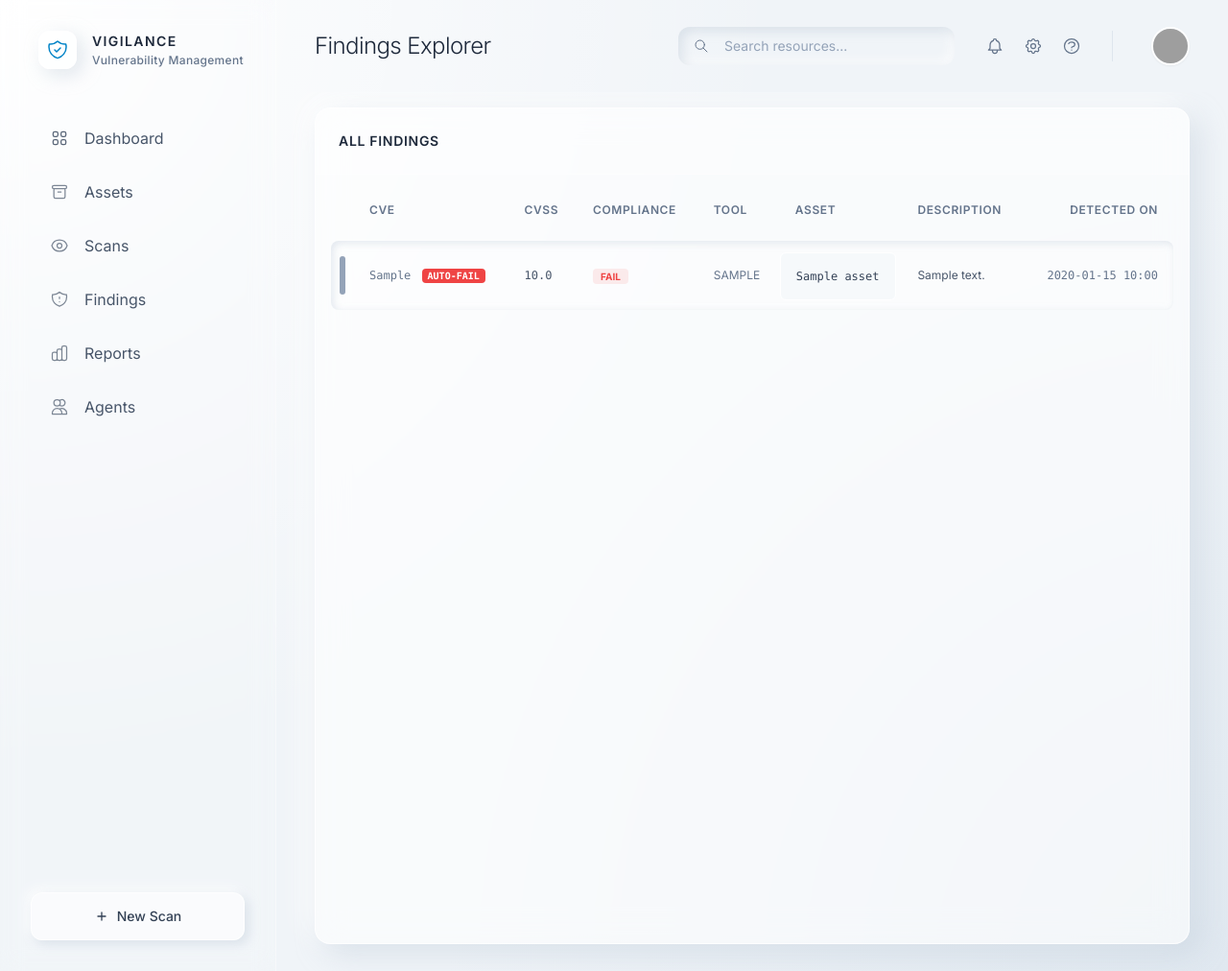
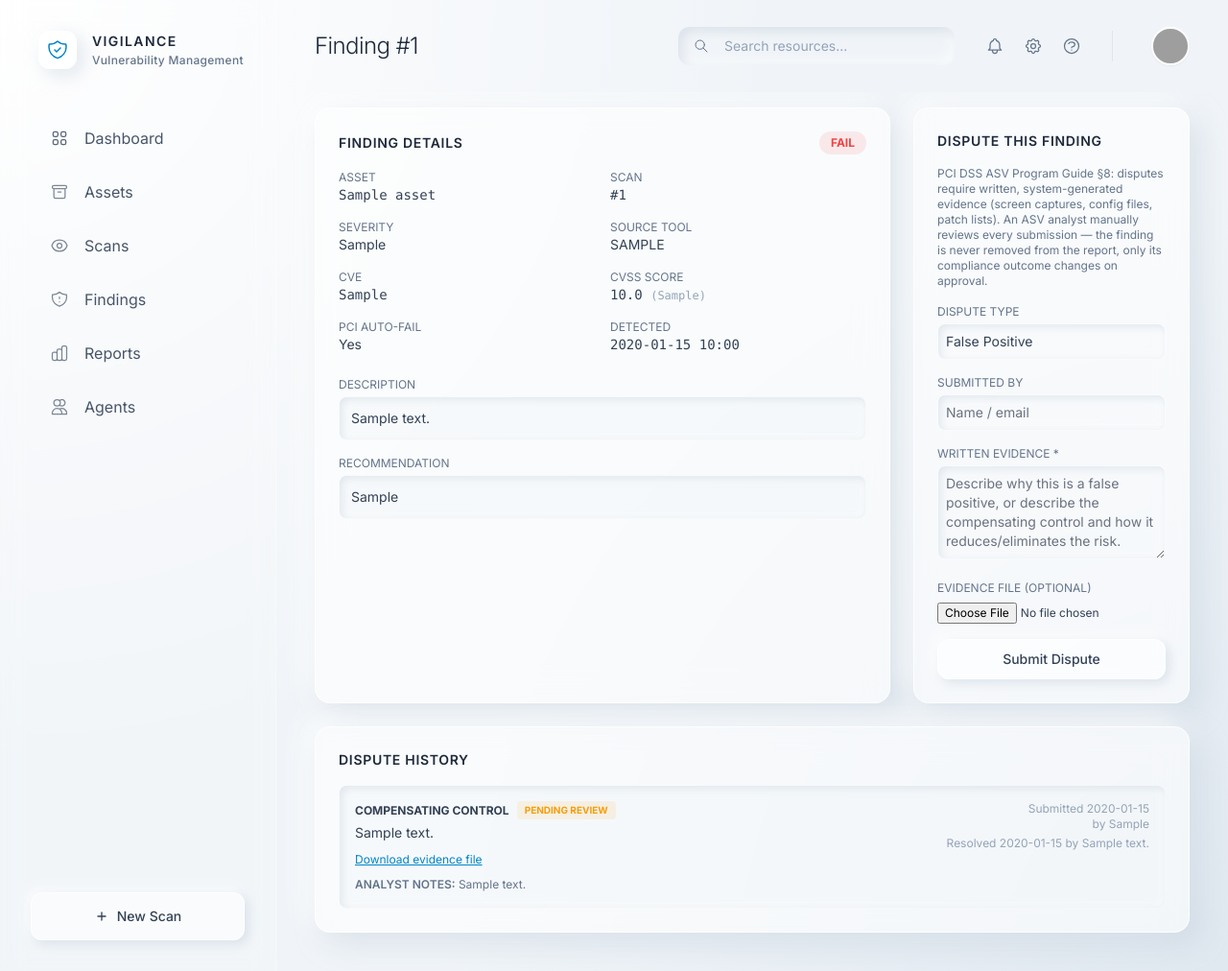
Before and after one commit to shagunchaudhary794/scanner, a Flask app: template templates/findings.html in a window 1280 px wide. Shown: the whole page at 96% size. Run offline with Flask 3, Linux system fonts and the light colour scheme; the template is opened without the code that fills it: values that come from a table or form of the project are taken from there, others are empty; tables that the repository leaves empty hold one stand-in row (values such as "Sample post"); some libraries are stand-ins or nearby versions; grey boxes are pictures that could not be loaded.

Commit message:
Update findings.html

```diff
--- a/templates/findings.html
+++ b/templates/findings.html
@@ -1,66 +1,124 @@
 {% extends "base.html" %}
-{% block title %}Findings - Vigilance SOC{% endblock %}
-{% block header_title %}Findings Explorer{% endblock %}
+{% block title %}Finding #{{ finding.id }} - Vigilance SOC{% endblock %}
+{% block header_title %}Finding #{{ finding.id }}{% endblock %}
 
 {% block content %}
-<section class="glacier-card flex flex-col overflow-hidden h-[calc(100vh-140px)] min-h-[500px]">
-    <div class="p-6 border-b border-white/40 flex justify-between items-center bg-white/20">
-        <h3 class="text-sm font-semibold text-slate-800 tracking-wider uppercase">All Findings</h3>
-    </div>
-    <div class="flex-1 overflow-auto p-4">
-        <table class="w-full text-left text-sm border-separate border-spacing-y-3">
-            <thead class="text-xs text-slate-500 uppercase tracking-wider sticky top-0 bg-transparent z-10">
-                <tr>
-                    <th class="pb-3 px-2 font-semibold w-6"></th>
-                    <th class="pb-3 px-4 font-semibold">CVE</th>
-                    <th class="pb-3 px-4 font-semibold">CVSS</th>
-                    <th class="pb-3 px-4 font-semibold">Compliance</th>
-                    <th class="pb-3 px-4 font-semibold">Tool</th>
-                    <th class="pb-3 px-4 font-semibold">Asset</th>
-                    <th class="pb-3 px-4 font-semibold">Description</th>
-                    <th class="pb-3 px-4 font-semibold text-right">Detected On</th>
-                </tr>
-            </thead>
-            <tbody>
-                {% for finding in findings %}
-                <tr class="glacier-recessed-sm bg-white/30 hover:bg-white/60 transition-colors">
-                    <td class="py-4 px-2 rounded-l-xl">
-                        {% if finding.severity == 'Critical' or finding.severity == 'High' %}
-                        <div class="w-1.5 h-10 bg-glacier-red rounded-full mx-auto shadow-[0_0_8px_rgba(239,68,68,0.5)]"></div>
-                        {% elif finding.severity == 'Medium' %}
-                        <div class="w-1.5 h-10 bg-glacier-yellow rounded-full mx-auto shadow-[0_0_8px_rgba(245,158,11,0.5)]"></div>
+<div class="grid grid-cols-1 lg:grid-cols-3 gap-6">
+
+    <section class="glacier-card p-6 lg:col-span-2">
+        <div class="flex items-center justify-between mb-4">
+            <h3 class="text-sm font-semibold text-slate-800 tracking-wider uppercase">Finding Details</h3>
+            {% if finding.effective_status == 'Fail' %}
+            <span class="px-3 py-1 rounded-full bg-glacier-red/10 text-glacier-red text-xs font-bold uppercase">Fail</span>
+            {% elif finding.approved_dispute %}
+            <span class="px-3 py-1 rounded-full bg-glacier-blue/10 text-glacier-blue text-xs font-bold uppercase">Pass (Exception)</span>
+            {% else %}
+            <span class="px-3 py-1 rounded-full bg-emerald-500/10 text-emerald-600 text-xs font-bold uppercase">Pass</span>
+            {% endif %}
+        </div>
+
+        <dl class="grid grid-cols-2 gap-4 text-sm mb-6">
+            <div><dt class="text-slate-500 text-xs uppercase">Asset</dt><dd class="font-mono">{{ finding.asset.hostname or finding.asset.ip_address }}</dd></div>
+            <div><dt class="text-slate-500 text-xs uppercase">Scan</dt><dd class="font-mono">#{{ finding.scan_id }}</dd></div>
+            <div><dt class="text-slate-500 text-xs uppercase">Severity</dt><dd>{{ finding.severity }}</dd></div>
+            <div><dt class="text-slate-500 text-xs uppercase">Source Tool</dt><dd class="uppercase">{{ finding.source_tool }}</dd></div>
+            <div><dt class="text-slate-500 text-xs uppercase">CVE</dt><dd class="font-mono">{{ finding.cve or '—' }}</dd></div>
+            <div>
+                <dt class="text-slate-500 text-xs uppercase">CVSS Score</dt>
+                <dd class="font-mono">{{ '%.1f'|format(finding.cvss_score) if finding.cvss_score is not none else '—' }}
+                    <span class="text-slate-400 text-xs">({{ finding.cvss_source or 'n/a' }})</span>
+                </dd>
+            </div>
+            <div><dt class="text-slate-500 text-xs uppercase">PCI Auto-Fail</dt><dd>{{ 'Yes' if finding.is_auto_fail else 'No' }}</dd></div>
+            <div><dt class="text-slate-500 text-xs uppercase">Detected</dt><dd class="font-mono">{{ finding.created_at.strftime('%Y-%m-%d %H:%M') if finding.created_at else '—' }}</dd></div>
+        </dl>
+
+        <div class="mb-4">
+            <h4 class="text-xs uppercase text-slate-500 mb-1">Description</h4>
+            <p class="text-sm text-slate-700 glacier-recessed-sm p-3">{{ finding.description }}</p>
+        </div>
+        <div>
+            <h4 class="text-xs uppercase text-slate-500 mb-1">Recommendation</h4>
+            <p class="text-sm text-slate-700 glacier-recessed-sm p-3">{{ finding.recommendation or 'No specific remediation guidance recorded.' }}</p>
+        </div>
+    </section>
+
+    <section class="glacier-card p-6">
+        <h3 class="text-sm font-semibold text-slate-800 tracking-wider uppercase mb-4">
+            Dispute This Finding
+        </h3>
+        <p class="text-xs text-slate-500 mb-4">
+            PCI DSS ASV Program Guide §8: disputes require written, system-generated
+            evidence (screen captures, config files, patch lists). An ASV analyst
+            manually reviews every submission — the finding is never removed from
+            the report, only its compliance outcome changes on approval.
+        </p>
+        <form method="POST" action="{{ url_for('main.submit_dispute', id=finding.id) }}" enctype="multipart/form-data" class="space-y-4">
+            <div>
+                <label class="block text-xs uppercase text-slate-500 mb-1">Dispute Type</label>
+                <select name="dispute_type" required class="w-full glacier-recessed-sm p-2 text-sm bg-transparent">
+                    <option value="false_positive">False Positive</option>
+                    <option value="compensating_control">Compensating Control</option>
+                </select>
+            </div>
+            <div>
+                <label class="block text-xs uppercase text-slate-500 mb-1">Submitted By</label>
+                <input type="text" name="submitted_by" placeholder="Name / email" class="w-full glacier-recessed-sm p-2 text-sm bg-transparent">
+            </div>
+            <div>
+                <label class="block text-xs uppercase text-slate-500 mb-1">Written Evidence *</label>
+                <textarea name="evidence_text" required rows="4" placeholder="Describe why this is a false positive, or describe the compensating control and how it reduces/eliminates the risk."
+                    class="w-full glacier-recessed-sm p-2 text-sm bg-transparent"></textarea>
+            </div>
+            <div>
+                <label class="block text-xs uppercase text-slate-500 mb-1">Evidence File (optional)</label>
+                <input type="file" name="evidence_file" class="w-full text-xs">
+            </div>
+            <button type="submit" class="w-full py-2.5 glacier-btn rounded-xl text-sm font-medium text-slate-700">
+                Submit Dispute
+            </button>
+        </form>
+    </section>
+
+    <section class="glacier-card p-6 lg:col-span-3">
+        <h3 class="text-sm font-semibold text-slate-800 tracking-wider uppercase mb-4">Dispute History</h3>
+        {% if finding.disputes %}
+        <div class="space-y-3">
+            {% for d in finding.disputes %}
+            <div class="glacier-recessed-sm p-4 flex items-start justify-between gap-4">
+                <div>
+                    <div class="flex items-center gap-2 mb-1">
+                        <span class="text-xs font-bold uppercase text-slate-700">
+                            {{ 'False Positive' if d.dispute_type == 'false_positive' else 'Compensating Control' }}
+                        </span>
+                        {% if d.decision == 'approved' %}
+                        <span class="px-2 py-0.5 rounded bg-emerald-500/10 text-emerald-600 text-[10px] font-bold uppercase">Approved</span>
+                        {% elif d.decision == 'rejected' %}
+                        <span class="px-2 py-0.5 rounded bg-glacier-red/10 text-glacier-red text-[10px] font-bold uppercase">Rejected</span>
                         {% else %}
-                        <div class="w-1.5 h-10 bg-slate-400 rounded-full mx-auto"></div>
+                        <span class="px-2 py-0.5 rounded bg-glacier-yellow/10 text-glacier-yellow text-[10px] font-bold uppercase">Pending Review</span>
                         {% endif %}
-                    </td>
-                    <td class="py-4 px-4 font-mono text-xs {% if finding.severity == 'Critical' or finding.severity == 'High' %}text-glacier-red{% elif finding.severity == 'Medium' %}text-glacier-yellow{% else %}text-slate-500{% endif %} font-medium">
-                        {{ finding.cve }}
-                        {% if finding.is_auto_fail %}
-                        <span class="ml-1 px-1.5 py-0.5 rounded bg-glacier-red text-white text-[10px] font-bold uppercase" title="PCI DSS automatic-fail condition">Auto-Fail</span>
-                        {% endif %}
-                    </td>
-                    <td class="py-4 px-4 font-mono text-xs text-slate-600" title="{{ finding.cvss_source or 'no CVSS source' }}">
-                        {{ '%.1f'|format(finding.cvss_score) if finding.cvss_score is not none else '—' }}
-                    </td>
-                    <td class="py-4 px-4">
-                        {% if finding.compliance_status == 'Fail' %}
-                        <span class="px-2 py-0.5 rounded bg-glacier-red/10 text-glacier-red text-[10px] font-bold uppercase">Fail</span>
-                        {% else %}
-                        <span class="px-2 py-0.5 rounded bg-emerald-500/10 text-emerald-600 text-[10px] font-bold uppercase">Pass</span>
-                        {% endif %}
-                    </td>
-                    <td class="py-4 px-4 text-xs text-slate-500 uppercase">{{ finding.source_tool }}</td>
-                    <td class="py-4 px-4 font-mono text-xs text-slate-700 bg-slate-100/50 my-2 rounded-md inline-block mt-3 border border-white">{{ finding.asset.hostname or finding.asset.ip_address }}</td>
-                    <td class="py-4 px-4 text-xs text-slate-600 truncate max-w-[300px]" title="{{ finding.description }}">{{ finding.description }}</td>
-                    <td class="py-4 px-4 text-right font-mono text-xs text-slate-500 rounded-r-xl">
-                        {{ finding.created_at.strftime('%Y-%m-%d %H:%M') if finding.created_at else '--:--' }}
-                    </td>
-                </tr>
-                {% else %}
-                <tr><td colspan="8" class="py-4 px-4 text-slate-500 text-center">No findings</td></tr>
-                {% endfor %}
-            </tbody>
-        </table>
-    </div>
-</section>
+                    </div>
+                    <p class="text-sm text-slate-700 mb-1">{{ d.evidence_text }}</p>
+                    {% if d.evidence_file_path %}
+                    <a href="{{ url_for('main.download_evidence', filename=d.evidence_file_path) }}" class="text-xs text-glacier-blue underline">Download evidence file</a>
+                    {% endif %}
+                    {% if d.decision_notes %}
+                    <p class="text-xs text-slate-500 mt-2"><span class="uppercase font-semibold">Analyst notes:</span> {{ d.decision_notes }}</p>
+                    {% endif %}
+                </div>
+                <div class="text-right text-xs text-slate-400 whitespace-nowrap">
+                    <div>Submitted {{ d.created_at.strftime('%Y-%m-%d') if d.created_at else '' }}</div>
+                    {% if d.submitted_by %}<div>by {{ d.submitted_by }}</div>{% endif %}
+                    {% if d.resolved_at %}<div class="mt-1">Resolved {{ d.resolved_at.strftime('%Y-%m-%d') }}{% if d.reviewed_by %} by {{ d.reviewed_by }}{% endif %}</div>{% endif %}
+                </div>
+            </div>
+            {% endfor %}
+        </div>
+        {% else %}
+        <p class="text-sm text-slate-500">No disputes have been filed against this finding.</p>
+        {% endif %}
+    </section>
+
+</div>
 {% endblock %}
```
